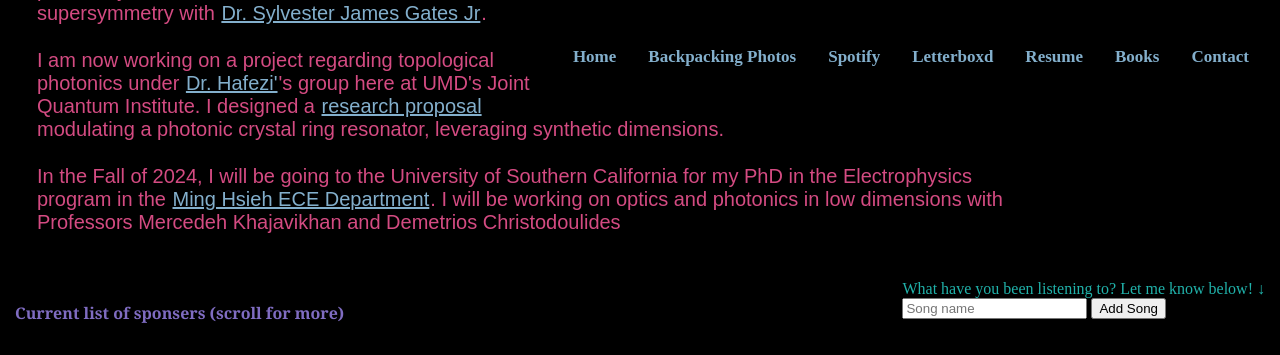
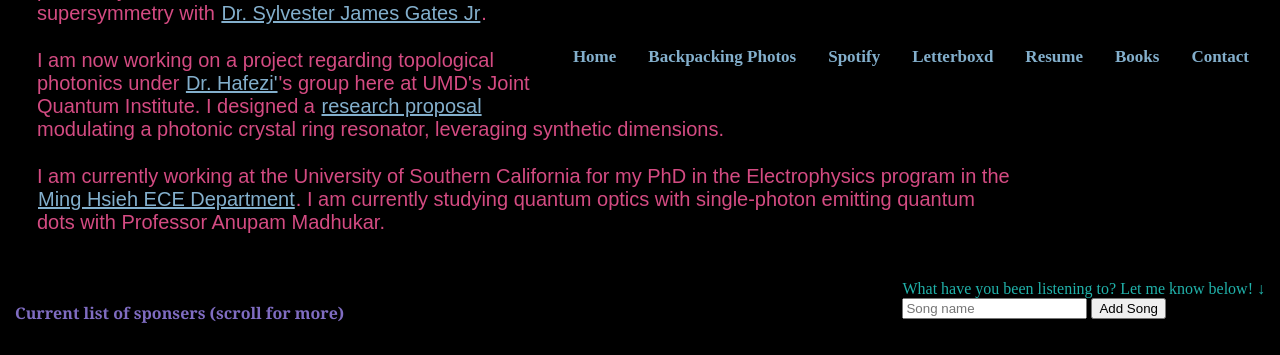
Before and after one commit to EthanLevy27/levypedia.com, a Flask app: page / in a window 1280 px wide. Shown: the part 711-1066 px from the top of the page. Run offline with Flask 3, Linux system fonts and the light colour scheme; some web fonts are replaced.

Commit message:
04.18.25

```diff
--- a/templates/index.html
+++ b/templates/index.html
@@ -74,8 +74,8 @@
          synthetic dimensions.
 
         </h2>
-    </h2><h2>In the Fall of 2024, I will be going to the University of Southern California for my PhD in the Electrophysics program in the <a href="https://minghsiehece.usc.edu/">Ming Hsieh ECE Department</a>. I will be working on optics and photonics
-        in low dimensions with Professors Mercedeh Khajavikhan and Demetrios Christodoulides</h2>
+    </h2><h2>I am currently working at the University of Southern California for my PhD in the Electrophysics program in the <a href="https://minghsiehece.usc.edu/">Ming Hsieh ECE Department</a>.
+        I am currently studying quantum optics with single-photon emitting quantum dots with Professor Anupam Madhukar.</h2>
             <p>
 
 
@@ -111,7 +111,7 @@
 
 
     <h5 class="graytext" class = "hover">
-        'Tis but a Scratch! <br></br> Last edited: 07 May 2024
+        'Tis but a Scratch! <br></br> Last edited: 18 April 2025
     </h5>
     <h4>Current list of sponsers (scroll for more)</h4>
 
```
Also changed, not shown: templates/Books.html (+4 -4 lines).
